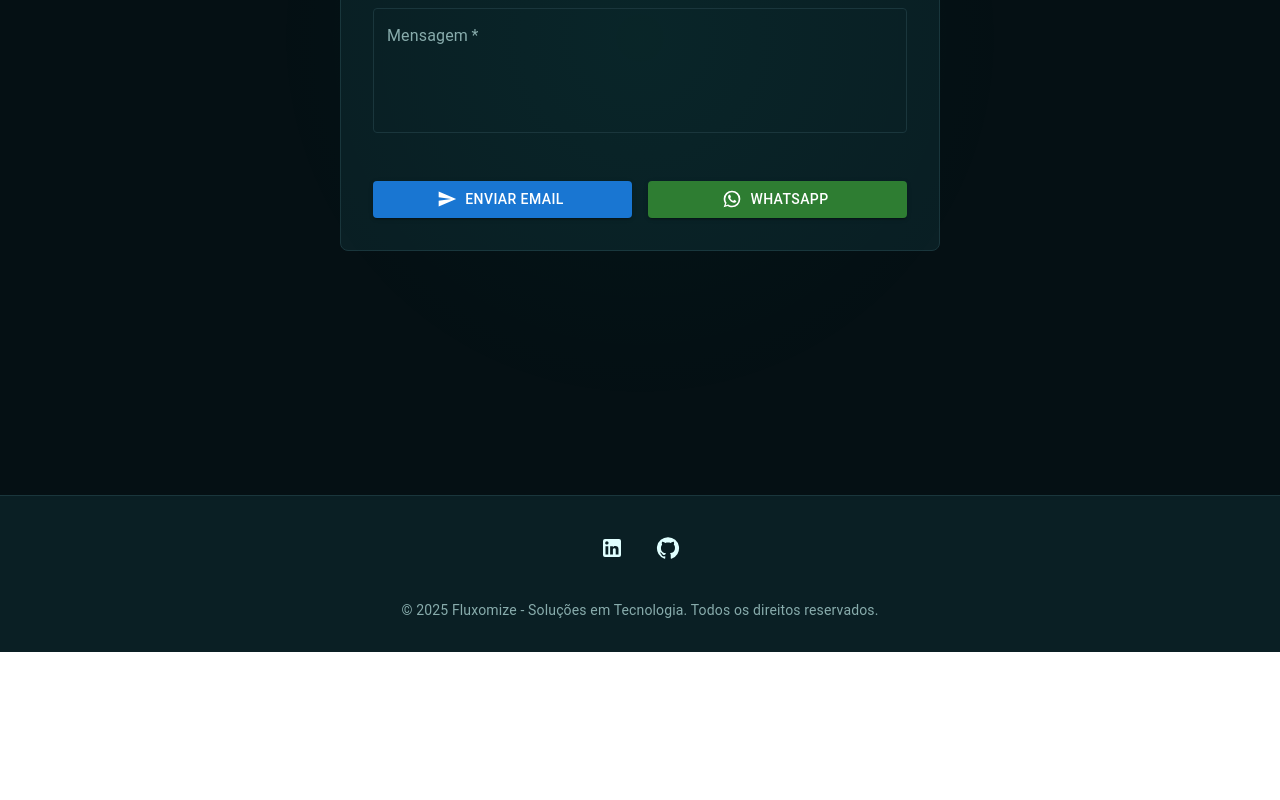
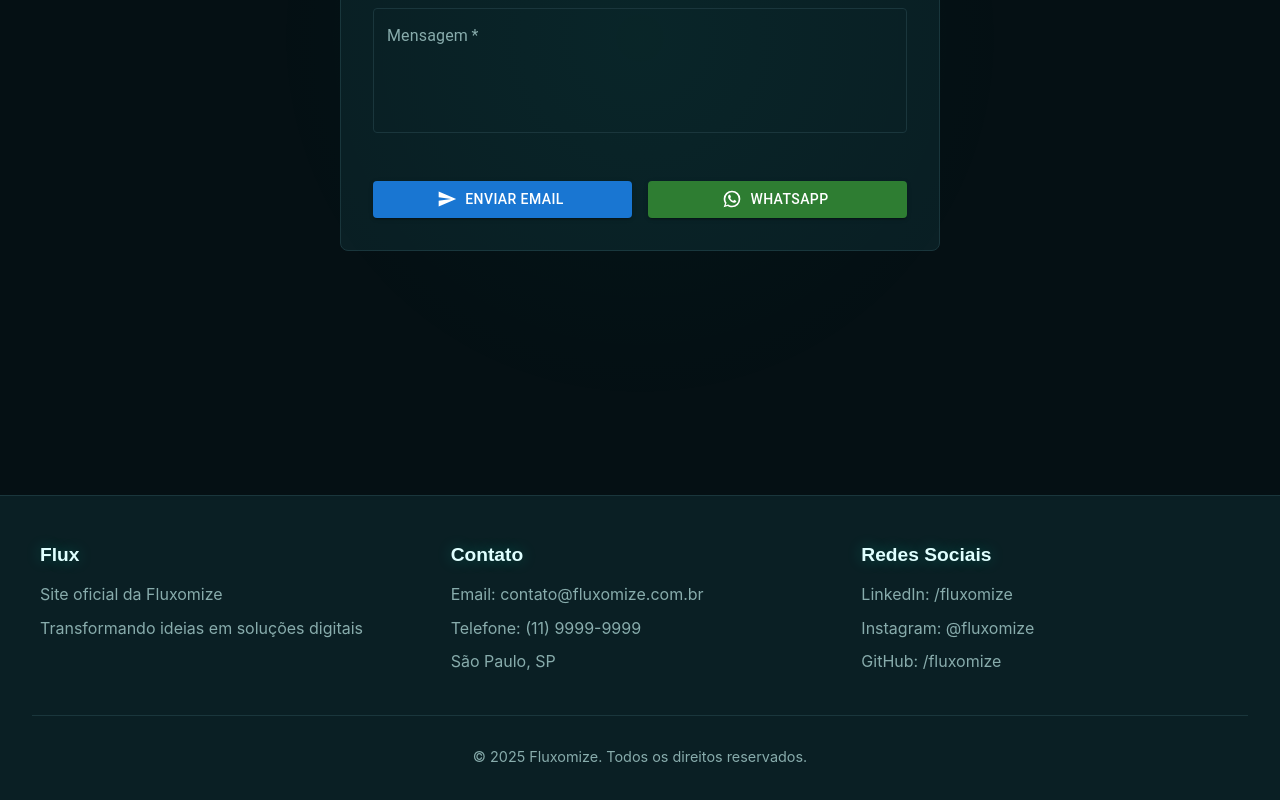
Before and after one commit to fluxomize/site-fluxomize, a React (Create React App) app: page /#/contact in a window 1280 px wide. Shown: the part 362-1162 px from the top of the page. Before the commit the page ends 1014 px from the top, so only its background shows below. Built offline with nearby package versions, Linux system fonts and the light colour scheme; no server answers.

Commit message:
Atualiza footer para refletir que Flux é o site oficial da Fluxomize

```diff
--- a/src/components/common/Footer.tsx
+++ b/src/components/common/Footer.tsx
@@ -7,56 +7,69 @@ import InstagramIcon from '@mui/icons-material/Instagram';
 
 const FooterContainer = styled.footer`
   background: var(--shape);
-  padding: 2rem;
+  padding: 3rem 2rem;
   border-top: 1px solid var(--border);
 `;
 
 const FooterContent = styled.div`
   max-width: 1200px;
   margin: 0 auto;
-  display: flex;
-  flex-direction: column;
-  align-items: center;
-  gap: 1rem;
+  display: grid;
+  grid-template-columns: repeat(auto-fit, minmax(250px, 1fr));
+  gap: 2rem;
 `;
 
-const SocialLinks = styled.div`
-  display: flex;
-  gap: 1rem;
-  margin-bottom: 1rem;
+const FooterSection = styled.div`
+  h3 {
+    color: var(--text);
+    margin-bottom: 1rem;
+    font-size: 1.2rem;
+  }
+
+  p {
+    color: var(--text-secondary);
+    line-height: 1.6;
+    margin-bottom: 0.5rem;
+  }
 `;
 
-const Copyright = styled(Typography)`
+const FooterBottom = styled.div`
+  text-align: center;
+  margin-top: 2rem;
+  padding-top: 2rem;
+  border-top: 1px solid var(--border);
   color: var(--text-secondary);
-  text-align: center;
+  font-size: 0.9rem;
 `;
 
 const Footer: React.FC = () => {
   return (
     <FooterContainer>
       <FooterContent>
-        <SocialLinks>
-          <IconButton
-            href="https://linkedin.com/company/fluxomize"
-            target="_blank"
-            aria-label="LinkedIn"
-            sx={{ color: 'var(--text)' }}
-          >
-            <LinkedInIcon />
-          </IconButton>
-          <IconButton
-            href="https://github.com/fluxomize"
-            target="_blank"
-            aria-label="GitHub"
-            sx={{ color: 'var(--text)' }}
-          >
-            <GitHubIcon />
-          </IconButton>
-        </SocialLinks>
-        <Copyright variant="body2">
-          &copy; {new Date().getFullYear()} Fluxomize - Soluções em Tecnologia. Todos os direitos reservados.
-        </Copyright>
+        <FooterSection>
+          <h3>Flux</h3>
+          <p>Site oficial da Fluxomize</p>
+          <p>Transformando ideias em soluções digitais</p>
+        </FooterSection>
+
+        <FooterSection>
+          <h3>Contato</h3>
+          <p>Email: contato@fluxomize.com.br</p>
+          <p>Telefone: (11) 9999-9999</p>
+          <p>São Paulo, SP</p>
+        </FooterSection>
+
+        <FooterSection>
+          <h3>Redes Sociais</h3>
+          <p>LinkedIn: /fluxomize</p>
+          <p>Instagram: @fluxomize</p>
+          <p>GitHub: /fluxomize</p>
+        </FooterSection>
       </FooterContent>
+
+      <FooterBottom>
+        <p>&copy; {new Date().getFullYear()} Fluxomize. Todos os direitos reservados.</p>
+      </FooterBottom>
     </FooterContainer>
   );
 };
```
